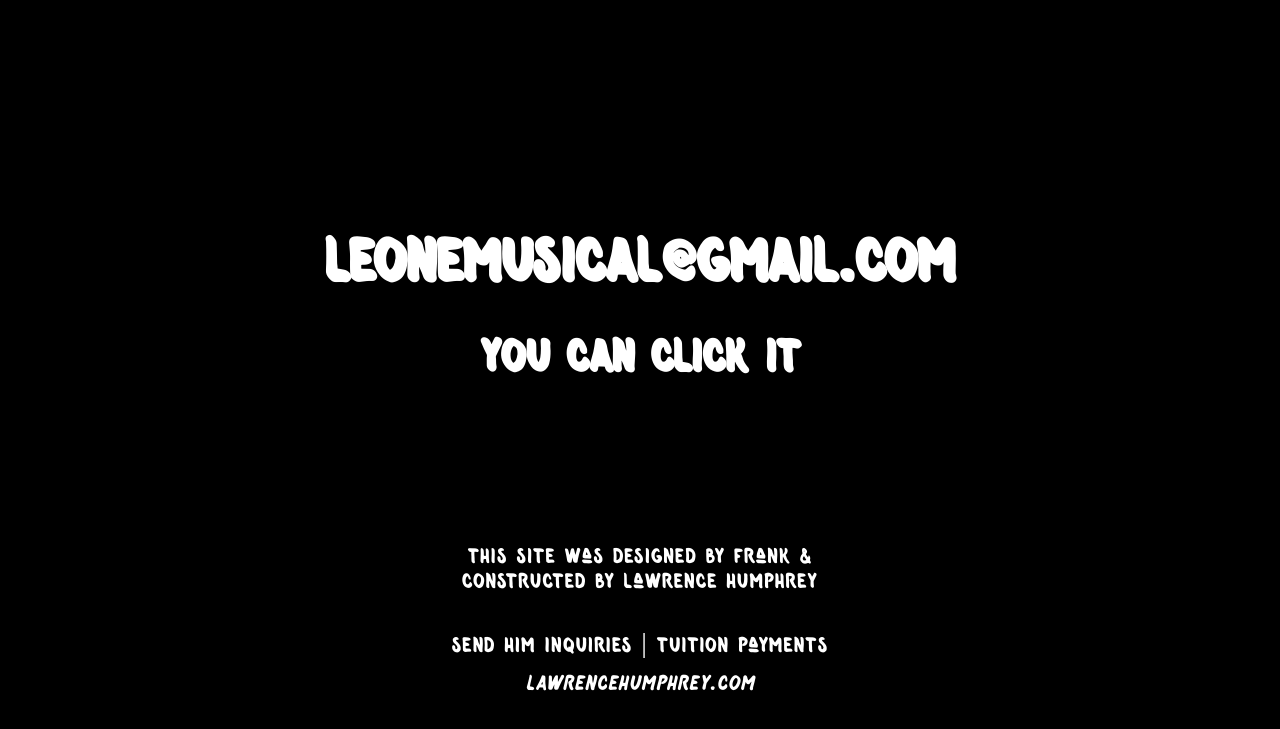
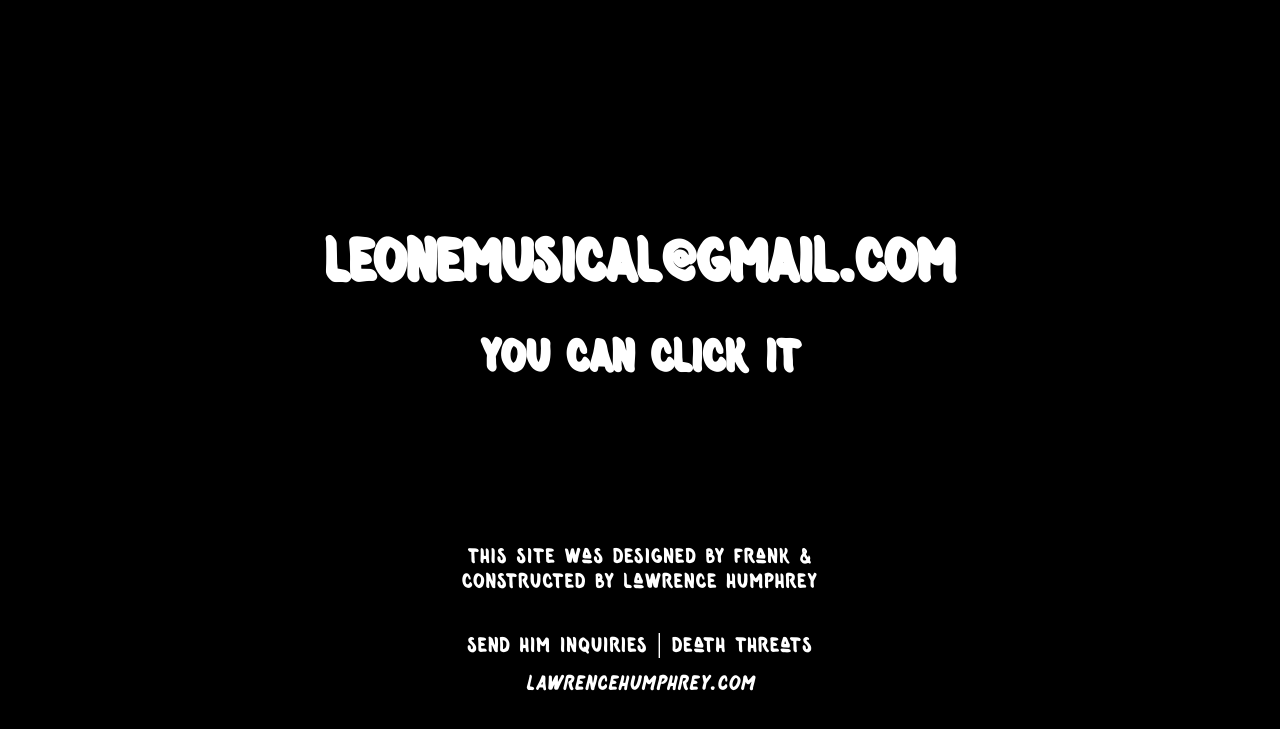
Before and after one commit to lawhump/frank-leone, a website: page index.html in a window 1280 px wide. Shown: the part 5633-6362 px from the top of the page. Drawn offline with nearby package versions, Linux system fonts and the light colour scheme; a script that the page names is missing.

Commit message:
you happy sam?

```diff
--- a/index.html
+++ b/index.html
@@ -210,7 +210,7 @@
             <footer class="hidden">
                 <small>THIS SITE WaS DESIGNED BY FRaNK & CONSTRUCTED BY LaWRENCE HUMPHREY</small>
 
-                <small>SEND HIM INQUIRIES | TUITION PaYMENTS</small>
+                <small>SEND HIM INQUIRIES | DEaTH THREaTS</small>
 
                 <small><em><a href="http://www.lawrencehumphrey.com">LAWRENCEHUMPHREY.COM</a></em></small>
 
```
